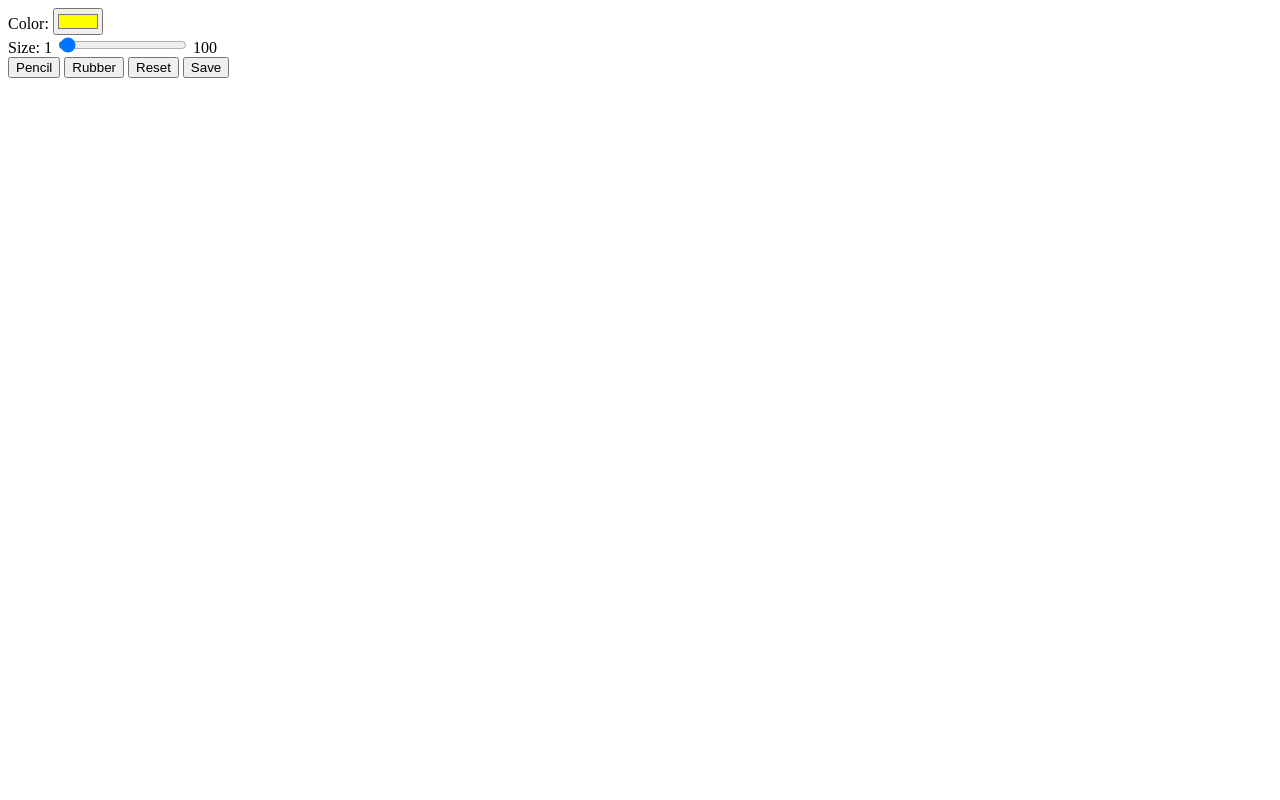
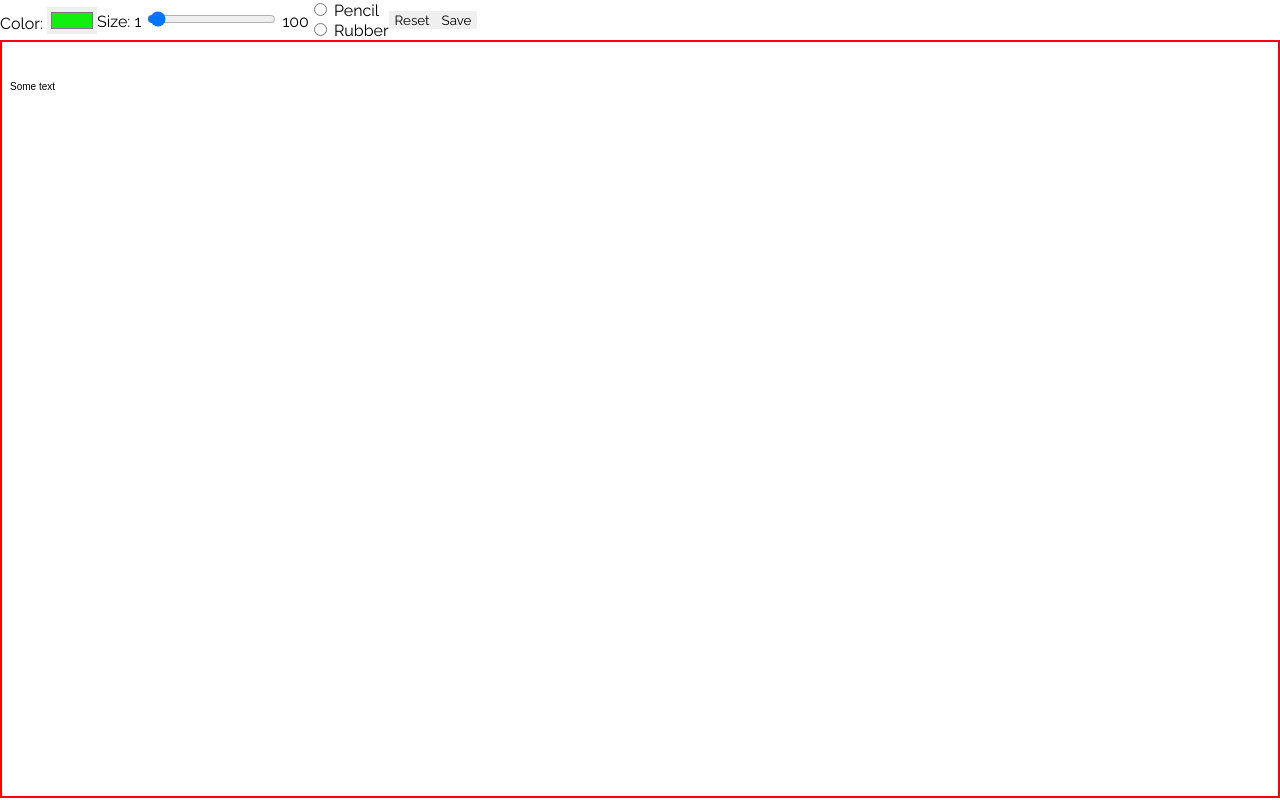
Before and after one commit to Lenkeri/pricture-creator, a plain HTML site: page index.html in a window 1280 px wide. Drawn offline with Linux system fonts and the light colour scheme.

Commit message:
продолжение, начало стилизации

```diff
--- a/index.html
+++ b/index.html
@@ -3,28 +3,39 @@
 <head>
   <meta charset="UTF-8">
   <meta name="viewport" content="width=device-width, initial-scale=1.0">
+  <link rel="stylesheet" href="style.css">
+  <link rel="preconnect" href="https://fonts.gstatic.com">
+  <link href="https://fonts.googleapis.com/css2?family=Raleway&display=swap" rel="stylesheet">
   <title>Picture creator</title>
 </head>
 <body>
 
   <div class="toolbar">
     <div class="color">
-      Color: <input type="color" value="#ffff00">
+      Color: <input type="color" value="#0ff00f">
     </div>
 
     <div class="size">
       Size: 1 <input type="range" min="1" max="100" value="3"> 100
     </div>
 
-    <button class="brush">Pencil</button>
-    <button class="rubber">Rubber</button>
+    <div>
+
+    </div>
+
+    <div class="input-to-draw">
+      <input type="radio" id="pencil" name="draw" value="pencil">
+      <label for="pencil">Pencil</label><br>
+      <input type="radio" id="rubber" name="draw" value="rubber">
+      <label for="rubber">Rubber</label>
+    </div>
     <button class="reset-canvas">Reset</button>
     <button class="save">Save</button>
 
 
   </div>
 
-<canvas></canvas>
-
+  <canvas id="canvas" width="300" height="150"></canvas>
+  <script src="main.js"></script>
 </body>
 </html>
--- /dev/null
+++ b/main.js
@@ -0,0 +1,7 @@
+const canvasElement = document.querySelector('#canvas');
+const ctx = canvasElement.getContext('2d');
+const toolbar = document.querySelector('.toolbar');
+
+canvasElement.setAttribute('width', window.innerWidth);
+canvasElement.setAttribute('height', window.innerHeight - toolbar.offsetHeight);
+ctx.fillText('Some text', 10, 50);
--- /dev/null
+++ b/style.css
@@ -0,0 +1,28 @@
+body{
+  display: grid;
+padding: 0;
+margin:0;
+font-family: 'Raleway', Courier, monospace;
+}
+
+canvas {
+  outline: 2px solid red;
+  outline-offset: -2px;
+
+  /* width: 100%;
+  height: 50px; */
+}
+
+button {
+font-family: 'Raleway', Courier, monospace;
+  border: 0;
+}
+
+.color input {
+  border: 0;
+}
+
+.toolbar{
+  display: flex;
+  align-items: center;
+}
```
